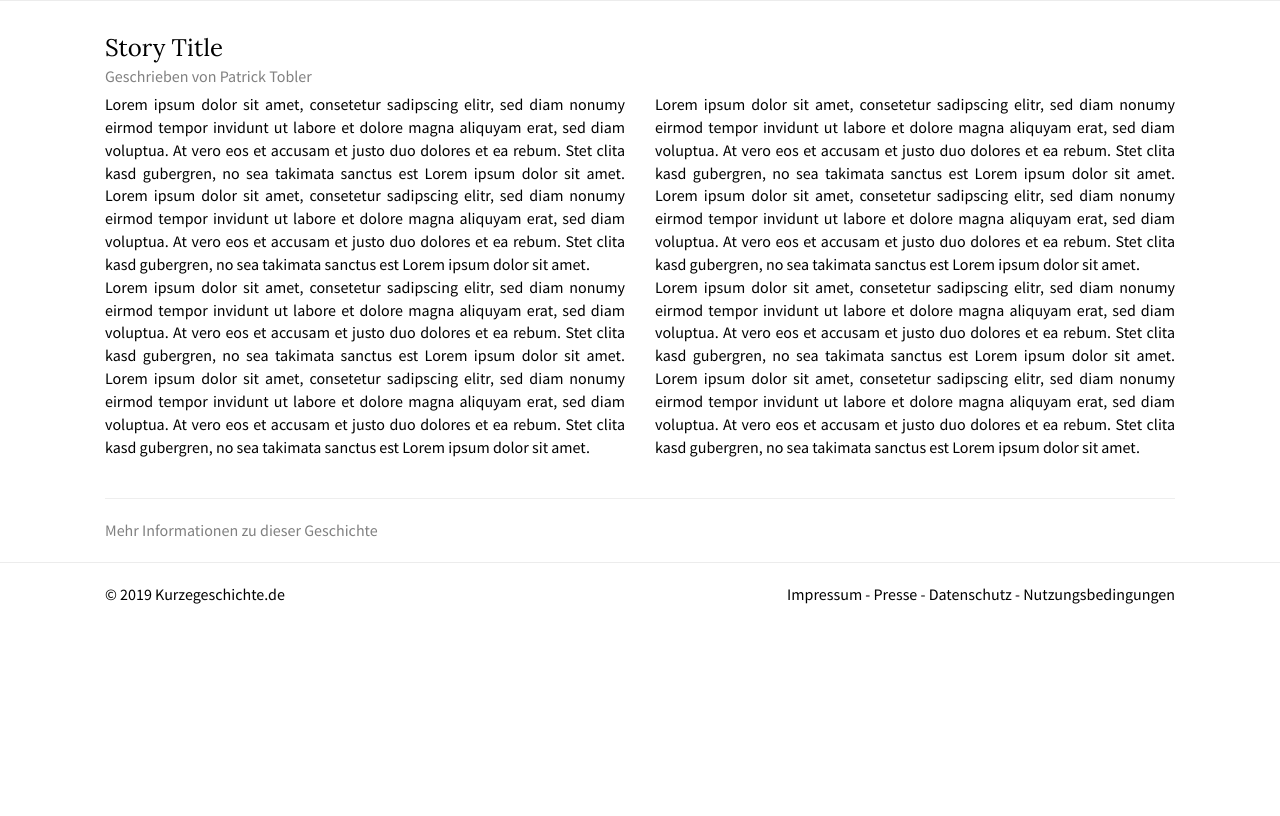
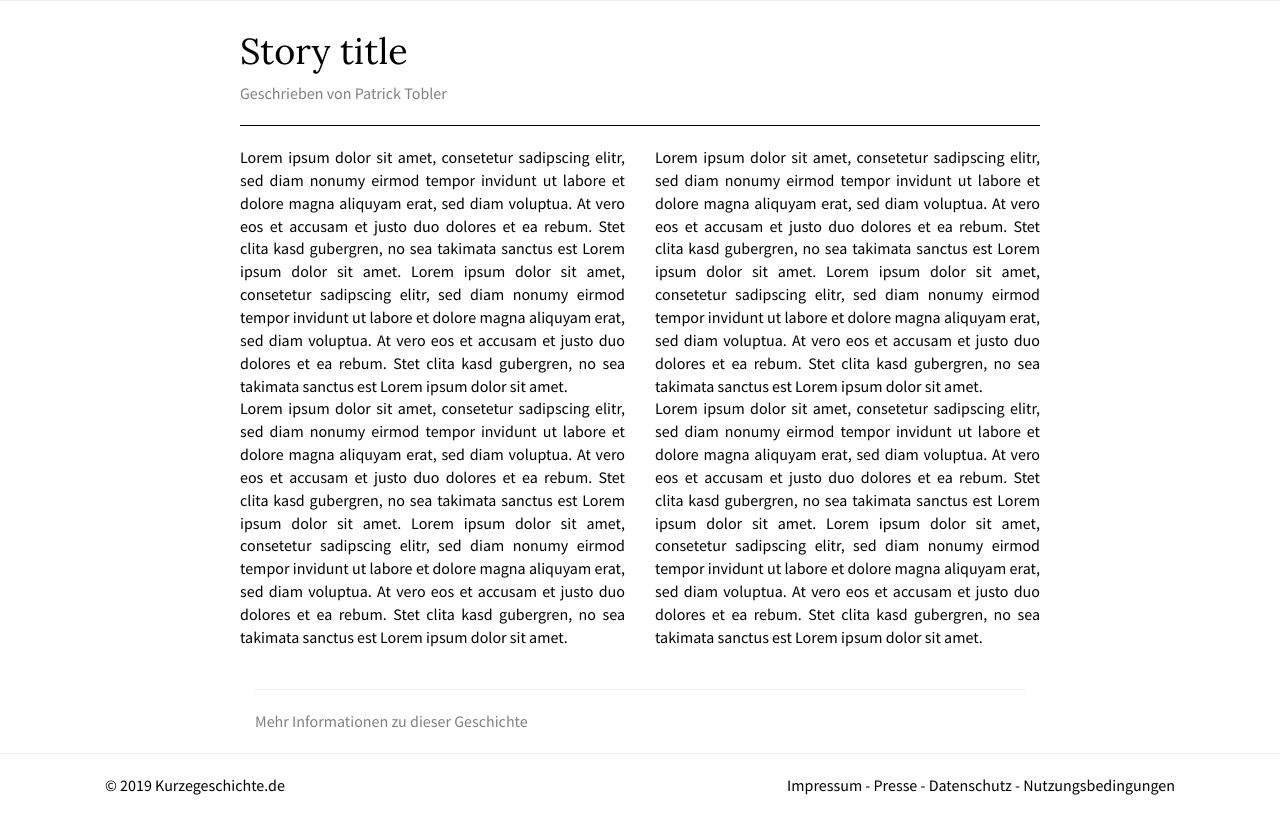
Before and after one commit to Padierfind/Kurzegeschichte, a Flask app: page /story in a window 1280 px wide. Shown: the part 113-929 px from the top of the page. Before the commit the page ends 717 px from the top, so only its background shows below. Run offline with Flask 2, Linux system fonts and the light colour scheme; some libraries are stand-ins or nearby versions.

Commit message:
Frontend: Design changes.

```diff
--- a/static/css/editor.css
+++ b/static/css/editor.css
@@ -26,8 +26,9 @@
     width: 100%;
     padding-bottom: 15px;
     padding-top: 15px;
-    font-size: 24px;
+    font-size: 36px;
     font-weight: bold;
+    font-family: 'Lora', serif;
 }
 
 .ql-editor.ql-blank::before{
--- a/static/css/global.css
+++ b/static/css/global.css
@@ -121,6 +121,14 @@ li a {
     font-size: 24px;
     margin-bottom: 0;
     font-family: 'Lora', serif;
+}
+
+.title_page{
+    font-size: 36px;
+    margin-bottom: 0;
+    font-family: 'Lora', serif;
+    padding-top: 15px;
+    padding-bottom: 5px;
 }
 
 .readmore{
@@ -314,3 +322,11 @@ footer{
 .selected a{
     color: black;
 }
+
+.smaller{
+    max-width: 800px;
+}
+
+.hr_black{
+    border-top: 1px solid black;
+}
--- a/templates/editor.html
+++ b/templates/editor.html
@@ -60,13 +60,14 @@
                 </div>
             </div>
 
-        <div class="container max_w">
+        <div class="container smaller">
             <div class="row content">
                 <div class="col-sm-12">
+
                     <form id="preview_form" action="/save_draft" method="post">
                         <input id="title" type="text" name="title" class="input_field_title" placeholder="Überschrift">
                         <input id="content" type="content" name="content" class="hidden">
-                        <hr>
+                        <hr class="hr_black">
                         <div class="editor_custom" id="editor" ></div>
                         <div class="col-sm-12 next_container">
                             <button type="button" class="submit_button" onclick="PostContentToSaveDraft();">Weiter</button>
--- a/templates/story.html
+++ b/templates/story.html
@@ -53,18 +53,17 @@
                 </div>
             </div>
 
-        <div class="container max_w">
+        <div class="container smaller">
             <div class="row">
-                <div class="col-sm-12 full_text">
-                    <div id="story_title" class="title">
-                        Story Title
+                    <div id="story_title" class="title_page">
+                        Story title
                     </div>
                     <div id="author" class="meta author">
                         Geschrieben von Patrick Tobler
                     </div>
-                </div>
+                    <hr class="hr_black">
 
-                <div id="text-block-1" class="col-sm-12 text_block">
+                <div id="text-block-1" class="text_block">
                     <p>
                         Lorem ipsum dolor sit amet, consetetur sadipscing elitr, sed diam nonumy eirmod tempor invidunt ut labore et dolore magna aliquyam erat, sed diam voluptua. At vero eos et accusam et justo duo dolores et ea rebum. Stet clita kasd gubergren, no sea takimata sanctus est Lorem ipsum dolor sit amet. Lorem ipsum dolor sit amet, consetetur sadipscing elitr, sed diam nonumy eirmod tempor invidunt ut labore et dolore magna aliquyam erat, sed diam voluptua. At vero eos et accusam et justo duo dolores et ea rebum. Stet clita kasd gubergren, no sea takimata sanctus est Lorem ipsum dolor sit amet.
                         <br>
@@ -75,7 +74,7 @@
                         Lorem ipsum dolor sit amet, consetetur sadipscing elitr, sed diam nonumy eirmod tempor invidunt ut labore et dolore magna aliquyam erat, sed diam voluptua. At vero eos et accusam et justo duo dolores et ea rebum. Stet clita kasd gubergren, no sea takimata sanctus est Lorem ipsum dolor sit amet. Lorem ipsum dolor sit amet, consetetur sadipscing elitr, sed diam nonumy eirmod tempor invidunt ut labore et dolore magna aliquyam erat, sed diam voluptua. At vero eos et accusam et justo duo dolores et ea rebum. Stet clita kasd gubergren, no sea takimata sanctus est Lorem ipsum dolor sit amet.
                     </p>
                 </div>
-                <div id="meta_box" class="col-sm-12 meta_box">
+                <div id="meta_box" class="meta_box">
                     <hr>
                     <a href="javascript:toggleMeta();">Mehr Informationen zu dieser Geschichte</a>
                 </div>
```
Also changed, not shown: templates/imprint.html (+6 -3 lines), templates/login.html (+7 -1 lines), templates/privacy.html (+6 -3 lines), templates/profile.html (+13 -6 lines), templates/story_preview.html (+8 -1 lines).
